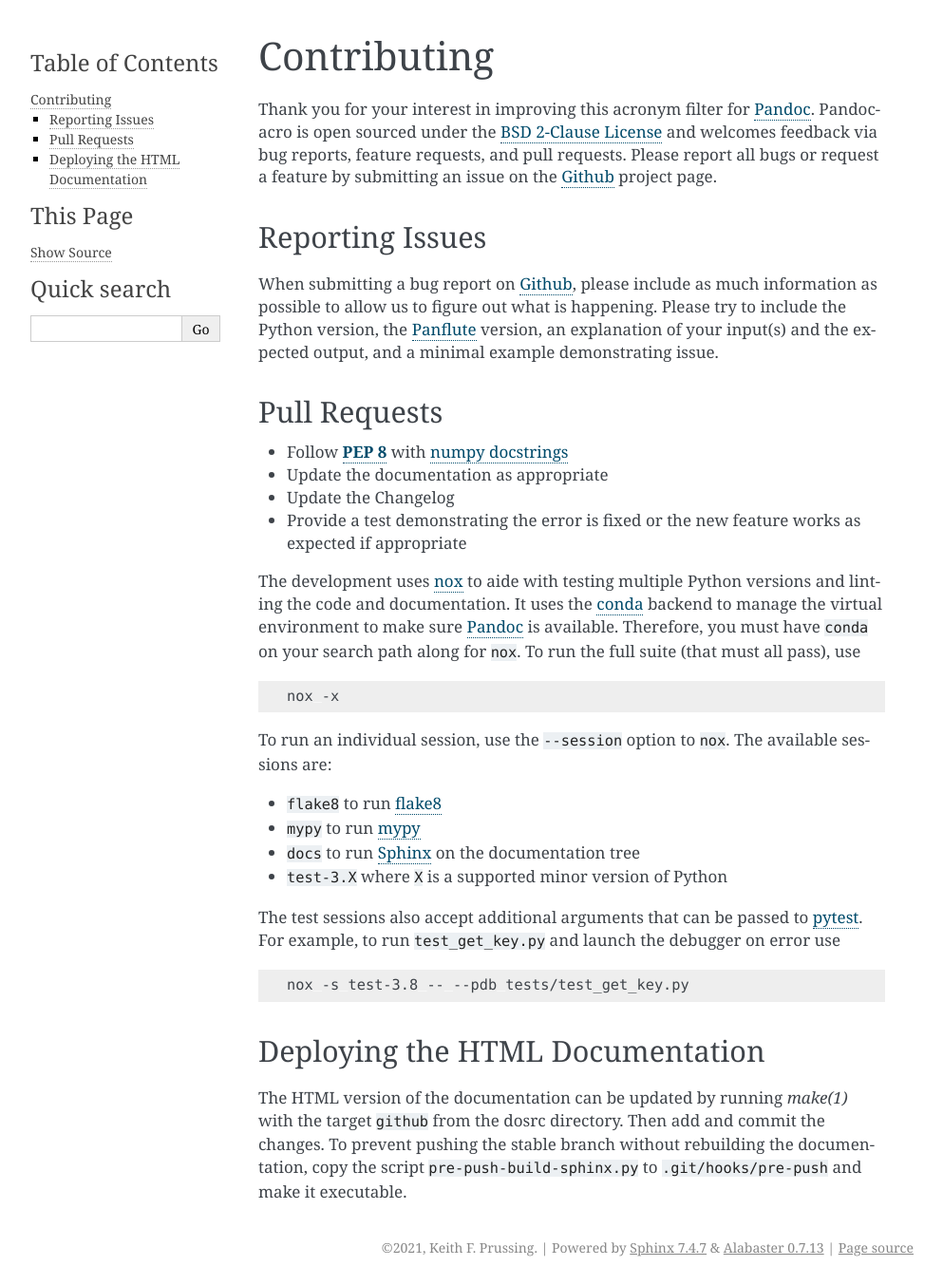
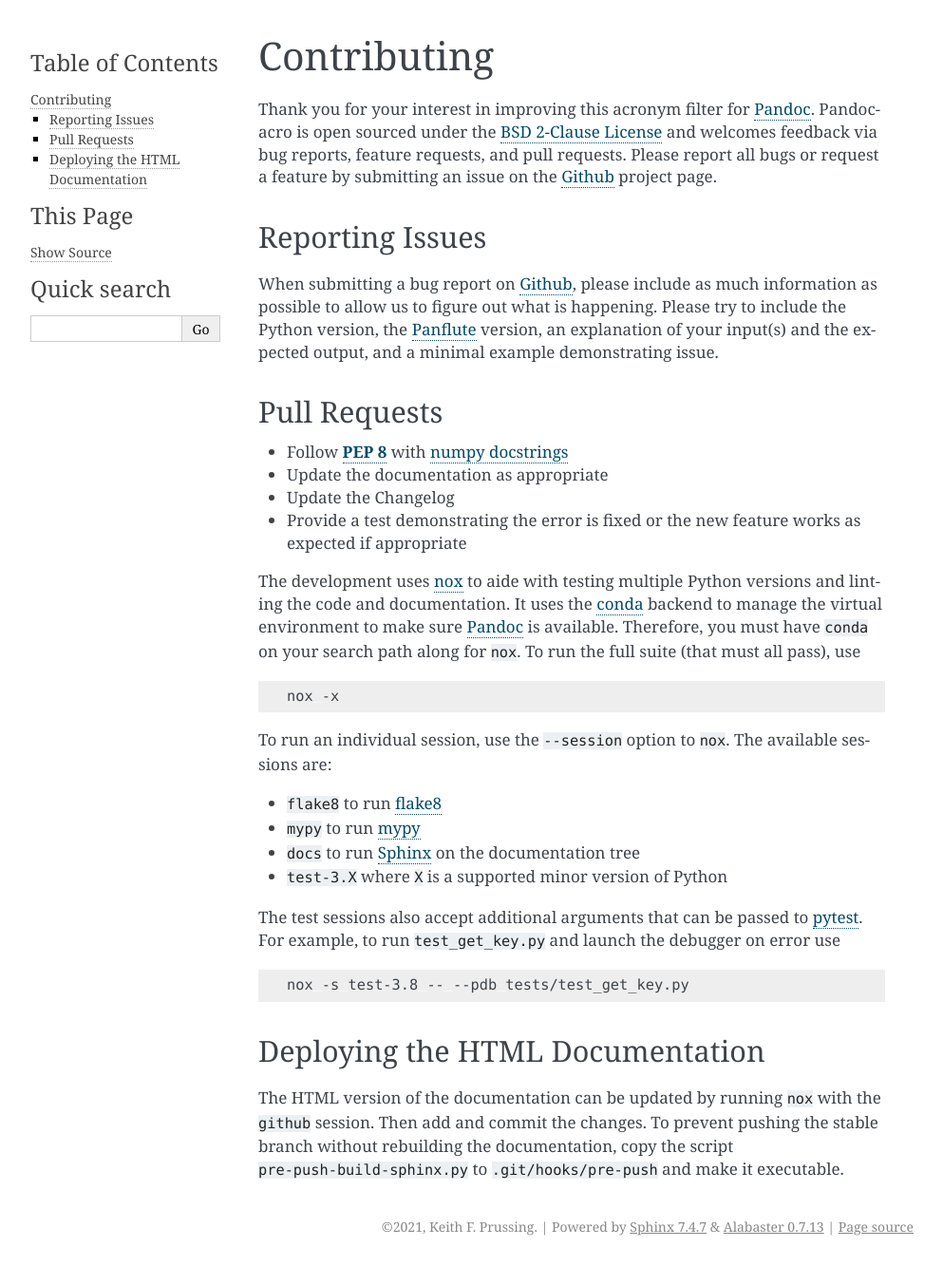
Before and after one commit to kprussing/pandoc-acro, a Sphinx documentation site: the page built from doc/contributing.rst, in a window 1280 px wide. Shown: the whole page at 95% size, without its empty margins (148-1141 px from the left). Built offline with Sphinx 7.4.7, drawn with Linux system fonts in a browser that asks for light colours; after the commit the page ends 1331 px from its top, so only the background shows below that.

Commit message:
Add a session to build the github docs
In the spirit of using a more portable tool, we can use nox directly to
build the html version of the documents for github.  We just run the
main docs session and then move the files into the correct location.
This is ultimately better than running make because we already know nox
is installed because we're testing.  It also prevents the headache of
not having the correct dependencies installed in a given environment
because it creates a fresh one for building.  The only additional change
is adding the githubpages extension to the sphinx build.

```diff
--- a/doc/conf.py
+++ b/doc/conf.py
@@ -51,6 +51,7 @@ extensions = [
     'sphinx.ext.autodoc',
     'sphinx.ext.napoleon',
     'sphinx.ext.todo',
+    'sphinx.ext.githubpages',
 ]
 
 # Add any paths that contain templates here, relative to this directory.
--- a/doc/contributing.rst
+++ b/doc/contributing.rst
@@ -54,12 +54,11 @@ debugger on error use
 Deploying the HTML Documentation
 --------------------------------
 
-The HTML version of the documentation can be updated by running
-:manpage:`make(1)` with the target ``github`` from the dosrc directory.
-Then add and commit the changes.  To prevent pushing the stable branch
-without rebuilding the documentation, copy the script
-:file:`pre-push-build-sphinx.py` to :file:`.git/hooks/pre-push` and make
-it executable.
+The HTML version of the documentation can be updated by running ``nox``
+with the ``github`` session.  Then add and commit the changes.  To
+prevent pushing the stable branch without rebuilding the documentation,
+copy the script :file:`pre-push-build-sphinx.py` to
+:file:`.git/hooks/pre-push` and make it executable.
 
 .. _BSD 2-Clause License: https://opensource.org/licenses/BSD-2-Clause
 .. _conda: https://nox.thea.codes/en/stable/config.html#configuring-a-session-s-virtualenv
```
Also changed, not shown: noxfile.py (+14 -0 lines).
